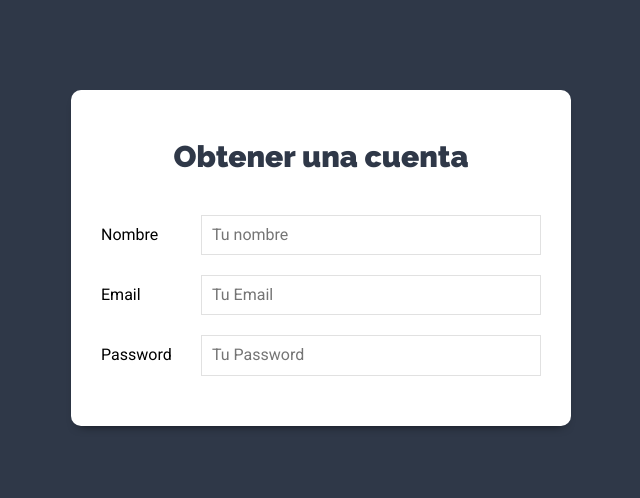
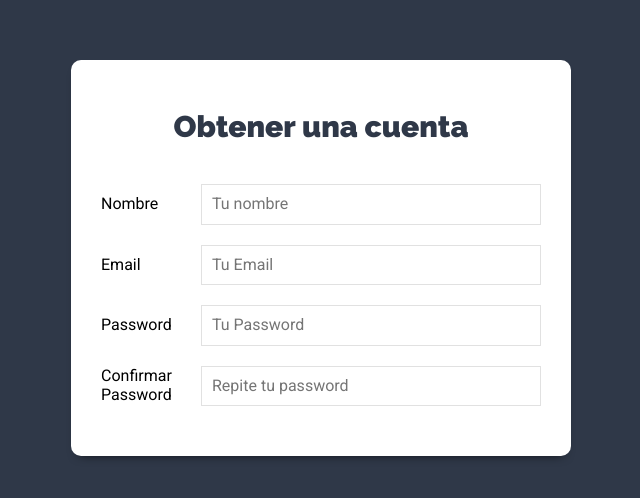
Before and after one commit to genarogg/tareas-mern-vista, a React (Create React App) app: page /nueva-cuenta in a window 1280 px wide. Shown: the part 142-640 px from the top of the page, without its empty margins (319-959 px from the left). Built offline with nearby package versions, Linux system fonts and the light colour scheme.

Commit message:
Confirmar Password

```diff
--- a/src/components/auth/NuevaCuenta.js
+++ b/src/components/auth/NuevaCuenta.js
@@ -66,7 +66,17 @@ const NuevaCuenta = () => {
               onChange={onChange}
             />
           </div>
-
+          <div className="campo-form">
+            <label htmlFor="comfirmar">Confirmar Password</label>
+            <input
+              type="password"
+              name="confirmar"
+              id="confirmar"
+              placeholder="Repite tu password"
+              value={confirmar}
+              onChange={onChange}
+            />
+          </div>
 
         </form>
 
```
